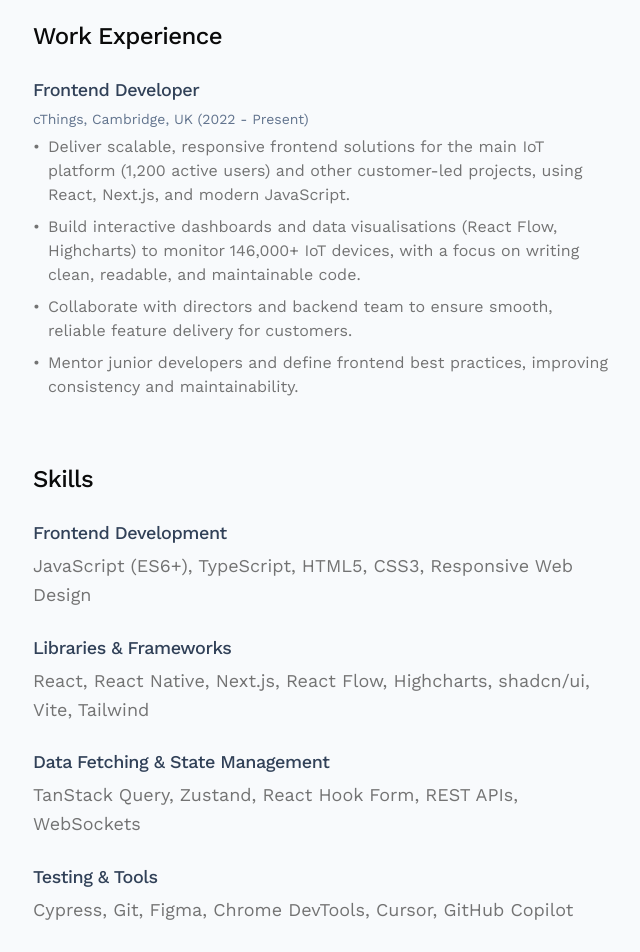
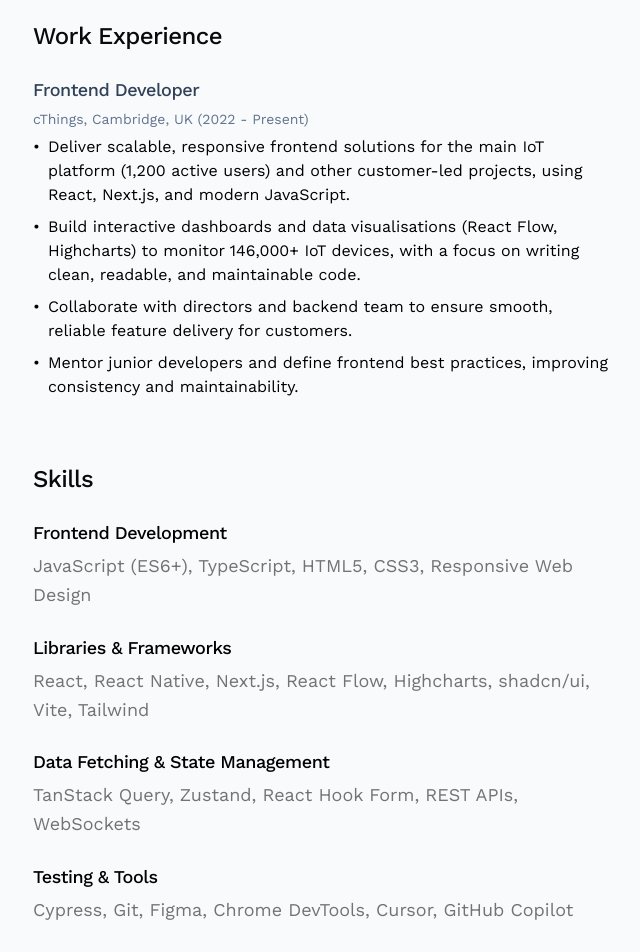
Before and after one commit to johncummins/portfolio, a Next.js app: page /about in a window 1280 px wide. Shown: the part 680-1632 px from the top of the page, without its empty margins (319-959 px from the left). Built offline with nearby package versions, Linux system fonts and the light colour scheme.

Commit message:
Changed colors of main text

```diff
--- a/app/about/page.tsx
+++ b/app/about/page.tsx
@@ -52,7 +52,7 @@ export default function About() {
               <p className="text-sm text-slate-500 mb-1">
                 cThings, Cambridge, UK (2022 - Present)
               </p>
-              <ul className="space-y-2 text-muted-foreground">
+              <ul className="space-y-2 text-black">
                 <li className="flex items-start">
                   <span className="mr-2">•</span>
                   <span>
@@ -94,7 +94,7 @@ export default function About() {
 
           <div className="space-y-6">
             <div>
-              <h3 className="text-lg font-medium text-slate-700 mb-1">
+              <h3 className="text-lg font-medium text-black mb-1">
                 Frontend Development
               </h3>
               <p className="text-muted-foreground">
@@ -104,7 +104,7 @@ export default function About() {
             </div>
 
             <div>
-              <h3 className="text-lg font-medium text-slate-700 mb-1">
+              <h3 className="text-lg font-medium text-black mb-1">
                 Libraries & Frameworks
               </h3>
               <p className="text-muted-foreground">
@@ -114,7 +114,7 @@ export default function About() {
             </div>
 
             <div>
-              <h3 className="text-lg font-medium text-slate-700 mb-1">
+              <h3 className="text-lg font-medium text-black mb-1">
                 Data Fetching & State Management
               </h3>
               <p className="text-muted-foreground">
@@ -123,7 +123,7 @@ export default function About() {
             </div>
 
             <div>
-              <h3 className="text-lg font-medium text-slate-700 mb-1">
+              <h3 className="text-lg font-medium text-black mb-1">
                 Testing & Tools
               </h3>
               <p className="text-muted-foreground">
--- a/app/components/Hero.tsx
+++ b/app/components/Hero.tsx
@@ -33,7 +33,7 @@ export default function Hero() {
       </header>
 
       {/* Description Section */}
-      <section className="text-lg md:text-xl text-muted-foreground max-w-2xl leading-relaxed mt-4 mb-8">
+      <section className="text-lg md:text-xl text-black max-w-2xl leading-relaxed mt-4 mb-8">
         Frontend developer with 4 years&apos; experience in a fast-paced
         startup, building scalable, high-quality applications with JavaScript,
         React, and Next.js using modern tools like TanStack Query, Zustand and
--- a/app/contact/page.tsx
+++ b/app/contact/page.tsx
@@ -6,7 +6,7 @@ export default function ContactPage() {
       <article>
         <header className="space-y-8">
           <h1 className="text-4xl font-semibold tracking-tight">Contact</h1>
-          <p className="text-lg text-muted-foreground max-w-2xl">
+          <p className="text-lg text-black max-w-2xl">
             I&apos;m always interested in new opportunities and collaborations.
             Whether you have a project in mind or just want to chat about
             frontend development, feel free to reach out.
```
